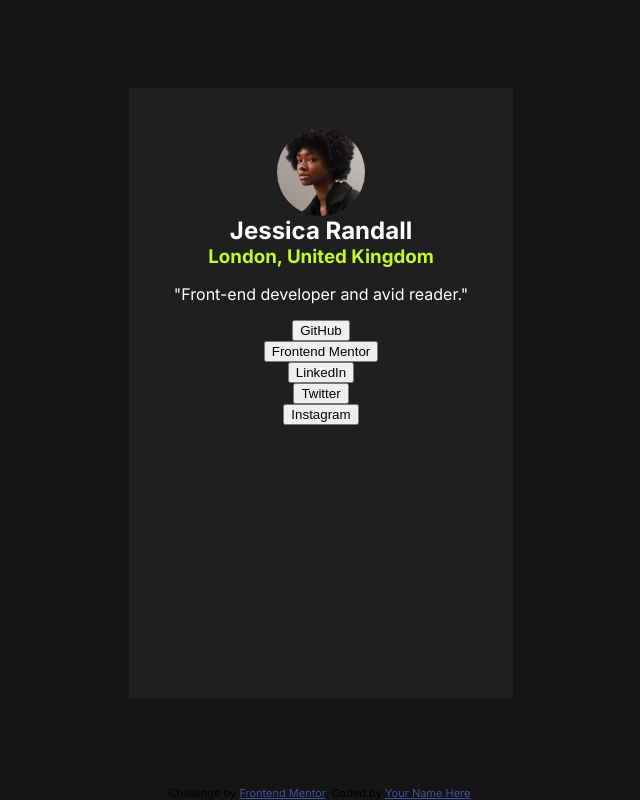
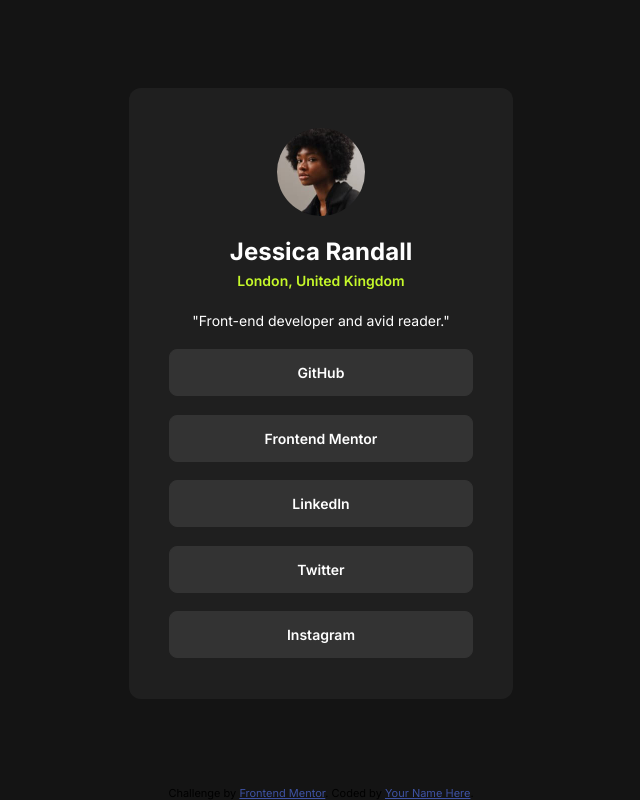
Before and after one commit to Emelinur/social-links-profile-main, a plain HTML site: page index.html in a window 1280 px wide. Shown: the whole page, without its empty margins (319-959 px from the left). Drawn offline with Linux system fonts and the light colour scheme.

Commit message:
Update style.css with card layout and Update README with live site link

```diff
--- a/index.html
+++ b/index.html
@@ -35,15 +35,17 @@
     <main>
       <article class="card">
         <img src="assets/images/avatar-jessica.jpeg" class="profile-pic" alt="avatar-jessica" />
-        <h1>Jessica Randall</h1>
+       <header>
+         <h1>Jessica Randall</h1>
         <h3>London, United Kingdom</h3>
+      </header>
         <p>"Front-end developer and avid reader."</p>
 
-        <button>GitHub</button>
-        <button>Frontend Mentor</button>
-        <button>LinkedIn</button>
-        <button>Twitter</button>
-        <button>Instagram</button>
+        <div class="button">GitHub</div>
+        <div class="button">Frontend Mentor</div>
+        <div class="button">LinkedIn</div>
+        <div class="button">Twitter</div>
+        <div class="button">Instagram</div>
       </article>
     </main>
 
--- a/style.css
+++ b/style.css
@@ -45,7 +45,6 @@
   --text-primary: var(--white);
   --text-secondary: var(--green);
   --brand: var(--green);
-  --brand-contrast: var(--Grey-700);
 }
 * {
   box-sizing: border-box;
@@ -54,7 +53,7 @@
 body {
   margin: 0;
   padding: 0;
-  background-color: var(--Grey-900);
+  background-color: var(--bg-color);
   font-family: var(--ff-base);
   display: flex;
   flex-direction: column;
@@ -62,37 +61,73 @@ body {
   align-items: center;
   height: 100vh;
 }
-main{
+main {
   flex: 1;
   display: flex;
   justify-content: center;
   align-items: center;
-
+  gap: var(--space-500);
 }
-.card{
-  width: 24rem;
+.card {
+width: clamp(327px, 87.2vw, 384px);
   height: 38.1875rem;
-  background-color: var(--Grey-800);
-  padding: var( --space-500) ;
+  background-color: var(--bg-card);
+  padding: var(--space-500);
   display: flex;
   flex-direction: column;
   align-items: center;
+  justify-content: space-between;
+  border-radius: var(--radius-150);
 }
 
-.profile-pic{
+.profile-pic {
   width: 5.5rem;
   border-radius: 100%;
 }
-h1{
-margin: 0;
-padding: 0;
-color: var(--white);
+h1 {
+  margin: 0;
+  padding: 0;
+  font-size: var(--fs-1);
+  font-weight: var(--fw-700);
+  line-height: var(--lh-default);
+  letter-spacing: var(--ls-default);
+  color: var(--text-primary);
 }
-h3{
+h3 {
   margin: 0;
-padding: 0;
-color: var(--green);
+  padding: 0;
+  color: var(--text-secondary);
+  font-size: var(--fs-2);
+  font-weight: var(--fw-600);
+  line-height: var(--lh-default);
+  letter-spacing: var(--ls-default);
+  text-align: center;
 }
-p{
-  color: var(--white);
+p {
+  margin: 0;
+  padding: 0;
+  color: var(--text-primary);
+  font-size: var(--fs-3);
+  font-weight: var(--fw-400);
+  line-height: var(--lh-default);
+  letter-spacing: var(--ls-default);
 }
+.button {
+  width: 100%;
+  background-color: var(--Grey-700);
+  text-align: center;
+  font-size: var(--fs-2);
+  font-weight: var(--fw-600);
+  line-height: var(--lh-default);
+  padding: var(--space-150);
+  color: var(--text-primary);
+  border: 1px solid var(--Grey-700);
+  border-radius: var(--radius-100);
+  transition: background-color 2s;
+}
+
+.button:hover {
+  cursor: pointer;
+  background-color: var(--brand);
+  color: black;
+}
```
Also changed, not shown: 1 other file.
